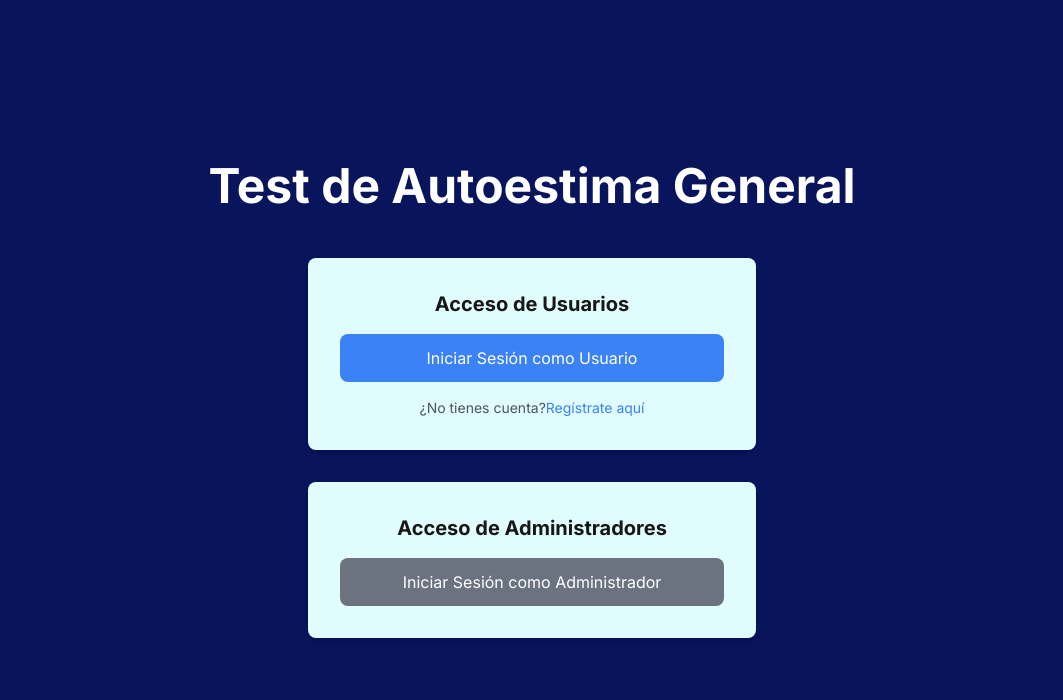
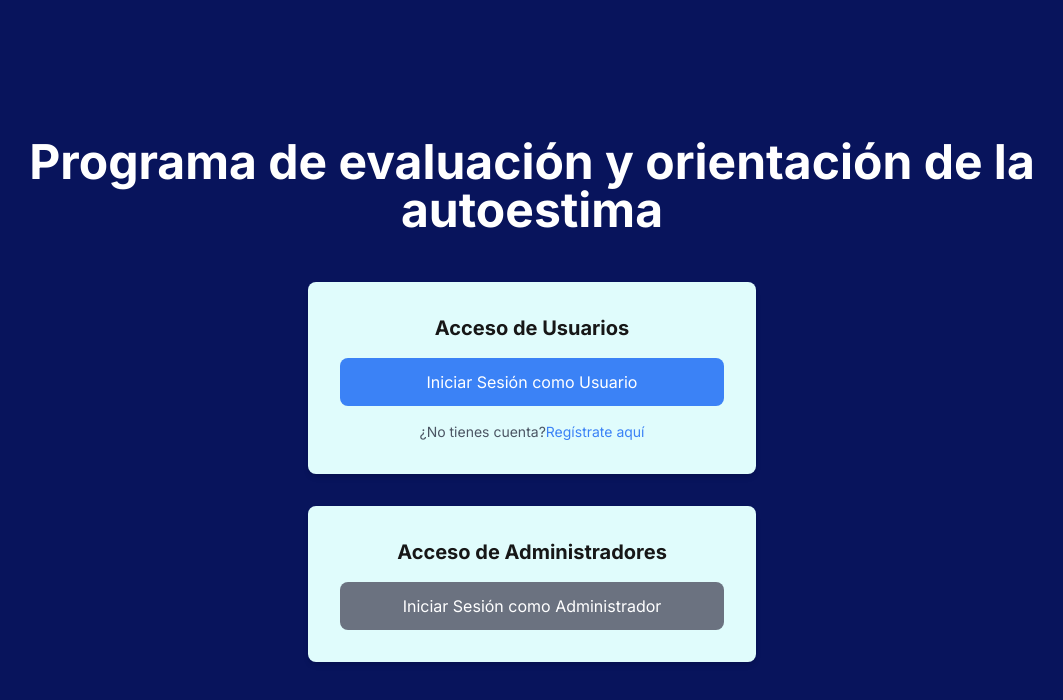
Before and after one commit to wonderless/Test_autoestima, a Next.js app: page /home in a window 1280 px wide. Shown: the top 700 px of the page, without its empty margins (108-1171 px from the left). Built offline with nearby package versions, Linux system fonts and the light colour scheme; no server answers.

Commit message:
cambio titulo

```diff
--- a/src/app/home/page.tsx
+++ b/src/app/home/page.tsx
@@ -4,7 +4,7 @@ import Link from 'next/link';
 export default function HomePage() {
   return (
     <div className="min-h-screen w-full bg-mi-color-rgb flex flex-col items-center justify-center p-4">
-      <h1 className="text-5xl font-bold text-center mb-12 text-white">Test de Autoestima General</h1>
+      <h1 className="text-5xl font-bold text-center mb-12 text-white">Programa de evaluación y orientación de la autoestima</h1>
       <div className="bg-celeste p-8 rounded-lg shadow-md w-full max-w-md mb-8">
         <h2 className="text-xl font-bold text-center mb-4">Acceso de Usuarios</h2>
 
--- a/src/components/TestForm/TestForm.tsx
+++ b/src/components/TestForm/TestForm.tsx
@@ -175,7 +175,7 @@ export const TestForm = ({ isRetake }: TestFormProps) => {
     <div className="absolute top-1/2 left-1/2 -translate-x-1/2 -translate-y-1/2 w-full max-w-xl p-4 md:p-6">
       {isFirstQuestion && (
         <h1 className="text-xl md:text-3xl font-bold text-center mb-4 md:mb-8 text-white">
-          Test de Autoestima General (TAG)
+          Programa de evaluación y orientación de la autoestima
         </h1>
       )}
 
```
